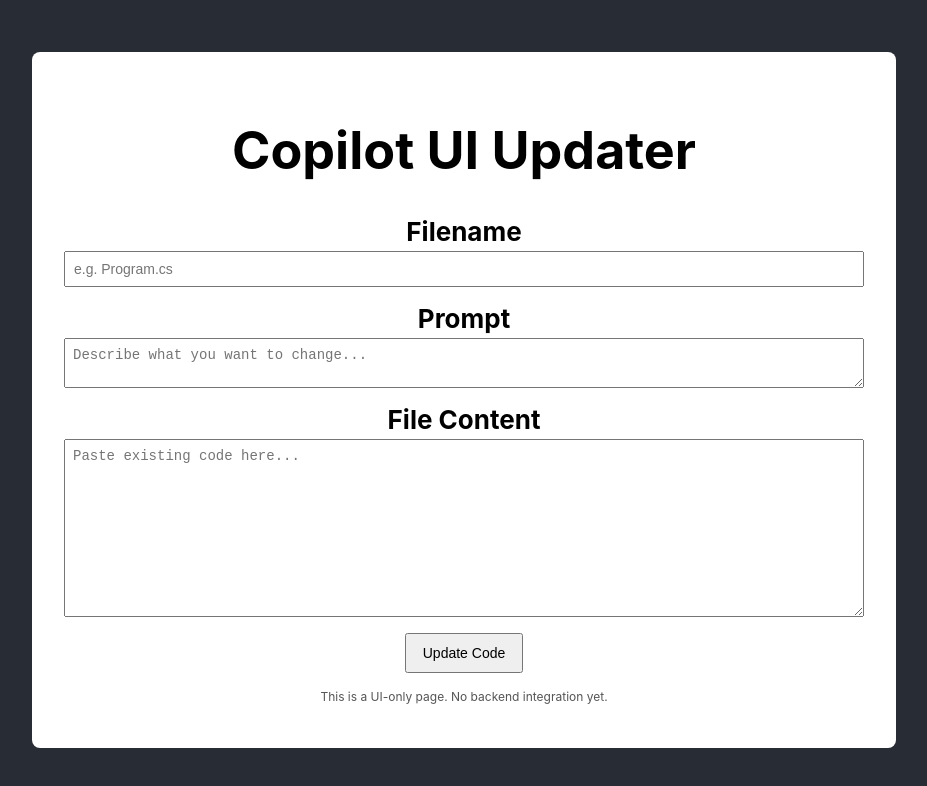
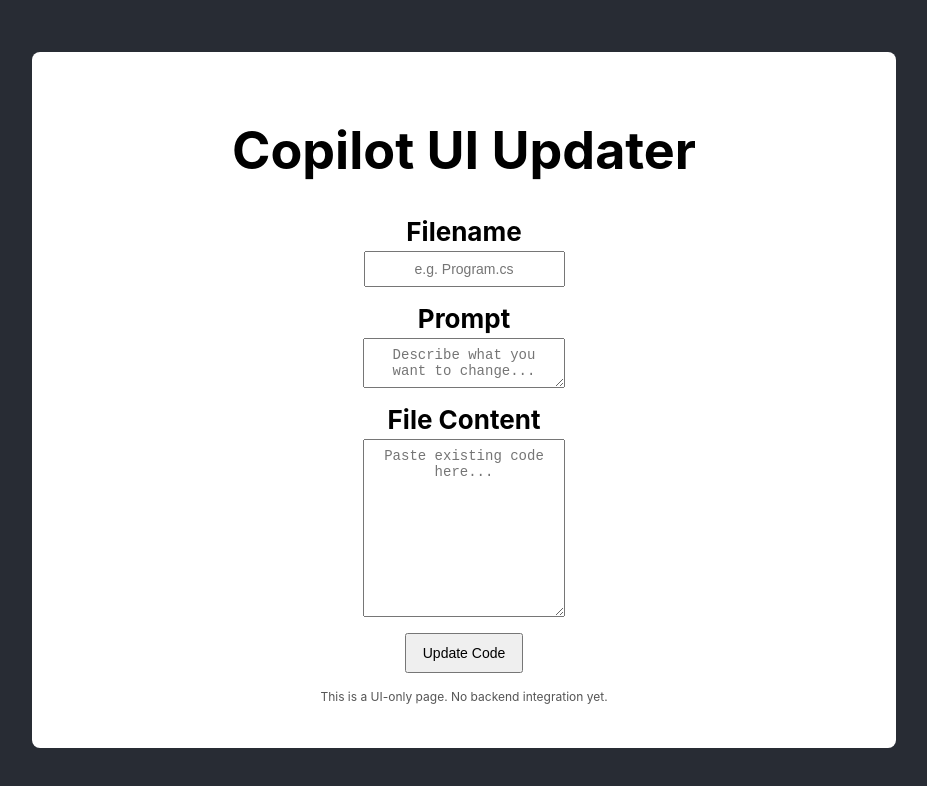
Before and after one commit to SwaadiRaja/UITester, a React (Create React App) app: page / in a window 1280 px wide. Shown: the top 786 px of the page, without its empty margins (176-1103 px from the left). Built offline with nearby package versions, Linux system fonts and the light colour scheme; the HTML template or start-up script is replaced by a standard one.

Commit message:
AI: UI update for src/UImodifier.css

```diff
--- a/src/UImodifier.css
+++ b/src/UImodifier.css
@@ -5,33 +5,41 @@
   padding: 2rem;
   border-radius: 8px;
   color: #000;
+  display: flex;
+  flex-direction: column;
+  align-items: center;
 }
 
 .field {
   margin-bottom: 1rem;
   display: flex;
   flex-direction: column;
+  align-items: center;
 }
 
 label {
   font-weight: bold;
   margin-bottom: 4px;
+  text-align: center;
 }
 
 input,
 textarea {
   padding: 8px;
   font-size: 14px;
+  text-align: center;
 }
 
 .action-btn {
   padding: 10px 16px;
   font-size: 14px;
   cursor: pointer;
+  align-self: center;
 }
 
 .note {
   margin-top: 1rem;
   font-size: 12px;
   color: #555;
+  text-align: center;
 }
```
